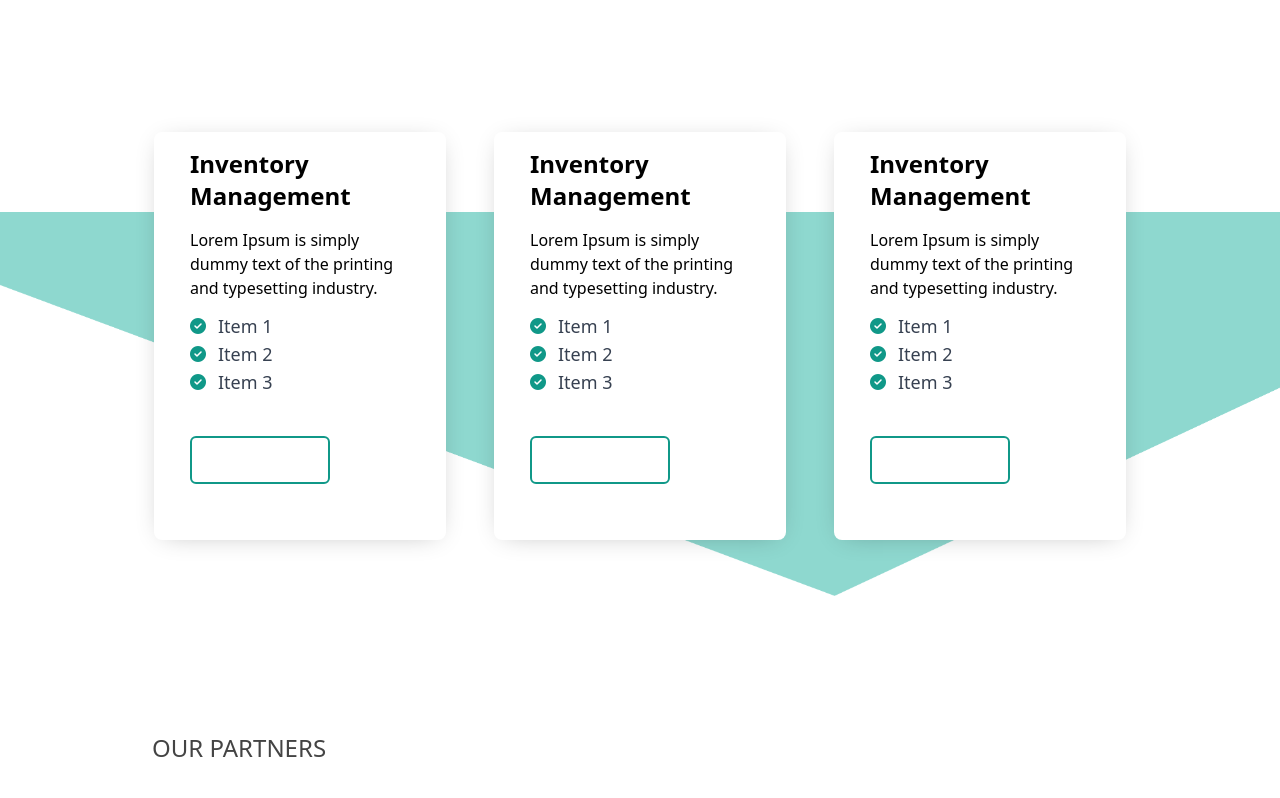
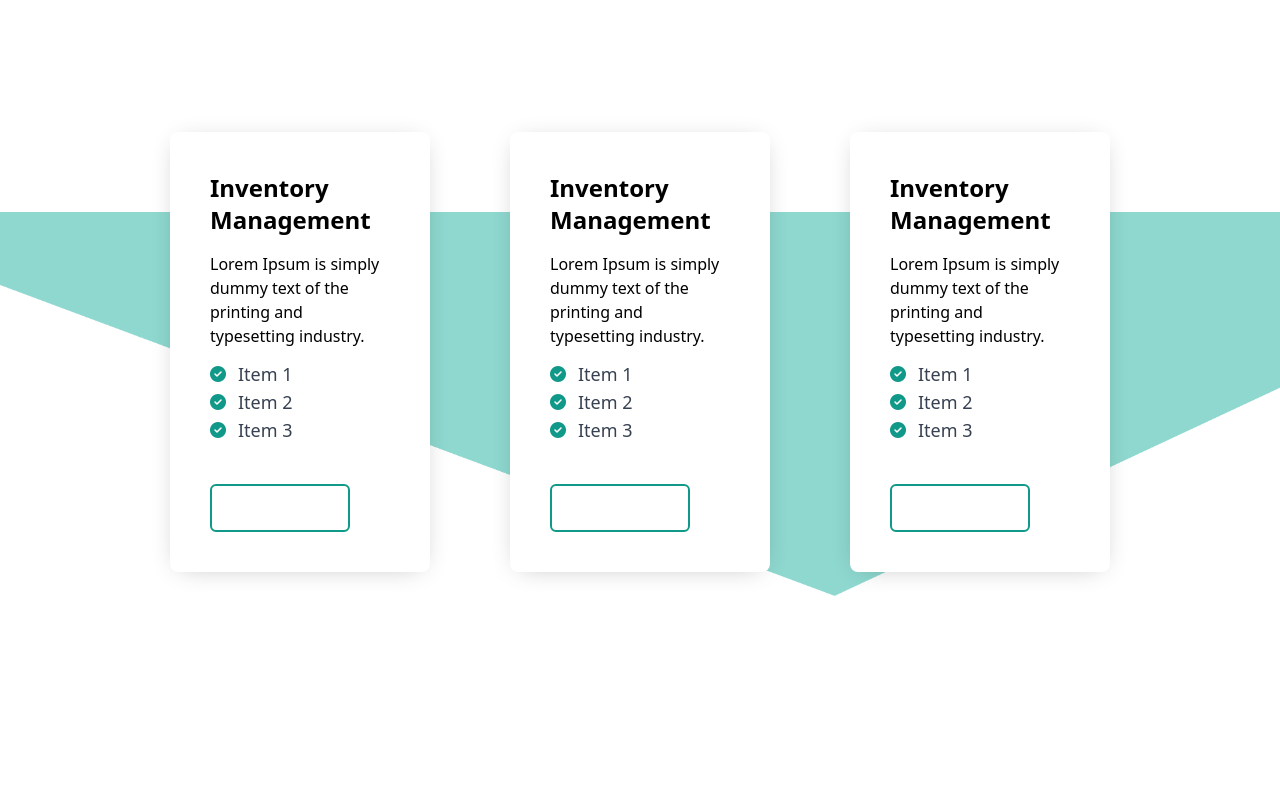
Before and after one commit to MOOS-Tech/moos-website, a Nuxt app: page / in a window 1280 px wide. Shown: the part 620-1418 px from the top of the page. Built offline with nearby package versions, Linux system fonts and the light colour scheme.

Commit message:
map section card section break down into components

```diff
--- /dev/null
+++ b/components/HomePage/mapAndContact.vue
@@ -0,0 +1,47 @@
+<template>
+     <section class=" pt-20 relative flex mb-10 ">
+      <div class=" mx-auto w-full px-5 lg:max-w-7xl items-center ">
+        <div class="grid gap-2 md:grid-cols-2 md:gap-12 lg:gap-48 mx-auto ">
+          <div class=" p-12 py-6 ">
+            <div class="mx-auto md:mx-0 text-center justify-center">
+              <h3 class="text-4xl font-bold">Ready to dive in?</h3>
+              <form action="" class="mt-4 flex flex-col mb-4">
+                <!-- <input type="email" name="email" id="email" placeholder="Enter your email" class="w-full rounded border border-white/50 bg-transparent px-3 py-2 text-white placeholder:text-white/50 md:max-w-[18rem]" /> -->
+                <FormInput type="name" name="name" id="name" placeholder="Name"></FormInput>
+                <FormInput type="email" name="email" id="email" placeholder="Email"></FormInput>
+                <FormInput type="email" name="email" id="email" placeholder="Email"></FormInput>
+              </form>
+              <FormButton>Book a Meeting</FormButton>
+            </div>
+          </div>
+          <div class="flex justify-center md:justify-end ">
+            <iframe width="100%" height="100%" frameborder="0" marginheight="0" marginwidth="0" title="map" scrolling="no"
+              src="https://maps.google.com/maps?q=MOOS%20International,%20Spaklerweg%2014,%20B4,%201096%20BA%20Amsterdam,%20Netherlands&output=embed"
+              style=""></iframe>
+          </div>
+        </div>
+      </div>
+      <div class="lg:h-auto lg:max-w-none lg:mx-0 mx-auto ">
+        <img src="@/assets/images/Vector_1.png" alt=""
+          class="w-full  h-full lg:h-96 object-cover absolute top-20 left-0 lg:absolute lg:max-h-none "
+          style="z-index: -1; width: 950px;">
+      </div>
+    </section>
+</template>
+<script>
+import FormInput from "@/components/common/Form/FormInputField";
+import FormButton from "@/components/common/Form/FormButton";
+
+export default {
+  name: "index",
+  components: {
+    FormInput,
+    FormButton,
+
+  },
+  data() {
+    return {
+    }
+}
+}
+</script>
--- /dev/null
+++ b/components/HomePage/smallWhiteCard.vue
@@ -0,0 +1,65 @@
+<template>
+  <div class="w-full px-4 mb-10 md:w-1/2  lg:w-1/4" v-for="(item, index) in items"
+          :key="index">
+     <div class="mx-auto p-10 bg-white shadow-3xl rounded-lg">
+            <div>
+              <h3>
+                <a href="javascript:void(0)"
+                  class="text-dark hover:text-primary mb-4 inline-block text-xl font-semibold sm:text-2xl lg:text-xl xl:text-2xl">
+                  {{ item.title }}
+                </a>
+              </h3>
+              <p class="text-body-color text-base">
+                {{ item.description }}
+              </p>
+            </div>
+            <div class="flex justify-left mt-3">
+              <ul>
+                <li class="flex items-center" v-for="(item, index) in blogs" :key="index">
+                  <i class="fas fa-check-circle text-green-200"></i>
+                  <span class="text-gray-700 text-lg ml-3">{{ item }}</span>
+                </li>
+              </ul>
+            </div>
+            <div class="mt-10  flex flex-col items-center gap-4 lg:flex-row">
+              <FormButton class=" bg-white border-2 border-green-200 text-green-200 ">
+                Learn More
+              </FormButton>
+            </div>
+          </div>
+          </div>
+</template>
+<script>
+import FormButton from "@/components/common/Form/FormButton";
+
+export default {
+  name: "smallWhiteCard",
+  components: {
+
+    FormButton,
+
+  },
+  data() {
+    return {
+      items: [
+        {
+          date: 'Dec 22, 2023',
+          title: 'Inventory Management',
+          description: 'Lorem Ipsum is simply dummy text of the printing and typesetting industry.',
+        },
+        {
+          date: 'Jan 15, 2024',
+          title: 'Inventory Management',
+          description: 'Lorem Ipsum is simply dummy text of the printing and typesetting industry.',
+        },
+        {
+          date: 'Feb 10, 2024',
+          title: 'Inventory Management',
+          description: 'Lorem Ipsum is simply dummy text of the printing and typesetting industry.',
+        },
+      ],
+    blogs: ["Item 1", "Item 2", "Item 3"],
+    }
+  }
+}
+</script>
--- a/pages/index.vue
+++ b/pages/index.vue
@@ -37,42 +37,11 @@
           class="w-full  h-full lg:h-96 object-cover absolute top-40 left-0 lg:absolute lg:max-h-none "
           style="z-index: -1;">
       </div>
-      <div class="mx-4 flex flex-wrap flex-col gap-12 md:flex-row
-    items-center justify-center">
+      <div class="mx-4 flex flex-wrap  gap-12 md:flex-row items-center justify-center">
+        <WhiteCard></WhiteCard>
+      </div>
+    </section>
 
-        <div class="w-full px-4 md:w-1/2 py-4 lg:w-1/4 bg-white shadow-3xl rounded-lg" v-for="(item, index) in items"
-          :key="index">
-          <div class="mx-auto mb-10 px-5">
-            <div>
-              <h3>
-                <a href="javascript:void(0)"
-                  class="text-dark hover:text-primary mb-4 inline-block text-xl font-semibold sm:text-2xl lg:text-xl xl:text-2xl">
-                  {{ item.title }}
-                </a>
-              </h3>
-              <p class="text-body-color text-base">
-                {{ item.description }}
-              </p>
-            </div>
-            <div class="flex justify-left mt-3">
-              <ul>
-                <li class="flex items-center" v-for="(item, index) in blogs" :key="index">
-                  <i class="fas fa-check-circle text-green-200"></i>
-                  <span class="text-gray-700 text-lg ml-3">{{ item }}</span>
-                </li>
-              </ul>
-            </div>
-            <div class="mt-10  flex flex-col items-center gap-4 lg:flex-row">
-              <FormButton class=" bg-white border-2 border-green-200 text-green-200 ">
-                Learn More
-              </FormButton>
-            </div>
-          </div>
-        </div>
-
-      </div>
-
-    </section>
     <!-- ====== Partner Section-->
     <section class="pt-20 lg:max-w-10xl w-full  sm:px-10 md:px-12 px-8 lg:px-10 flex flex-col lg:flex-row justify-center">
       <div class=" container w-full rounded-lg bg-white py-4 sm:justify-center  sm:px-10 md:px-12 lg:px-20">
@@ -92,12 +61,8 @@
     <section class="pt-20 lg:max-w-10xl w-full sm:px-10 md:px-12 px-5 lg:px-10 flex flex-col lg:flex-row">
       <div class="container py-10 mx-auto sm:flex sm:justify-center w-full sm:px-10 md:px-12 lg:px-20">
         <div class="flex flex-col text-center w-full items-center ">
-          <h1 class="sm:text-2xl text-4xl xl:text-5xl  title-font mb-4 text-black-200">During our pilot we achieved a
-            three
-            month
-            ROI, as we reduced our out of stock by 50% and spend
-            37% less time on stock counting.”</h1>
-          <p class="lg:w-2/3 mx-auto leading-relaxed text-base">Danny Bailey, CFO</p>
+          <h1 class="sm:text-2xl text-4xl xl:text-5xl  title-font mb-4 text-black-200">{{ this.Quote }}</h1>
+          <p class="lg:w-2/3 mx-auto leading-relaxed text-base">{{ this.Speaker }}</p>
         </div>
       </div>
     </section>
@@ -106,7 +71,6 @@
     <section class=" pt-20 lg:max-w-10xl w-full sm:px-10 md:px-12 px-5 lg:px-10 flex flex-col lg:flex-row py-10 ">
       <div
         class="sm:flex sm:justify-center py-10 mx-auto lg:max-w-7xl w-full sm:px-10 md:px-12  rounded-lg bg-white shadow-3xl ">
-
         <div class="flex flex-col  sm:shrink-0 sm:grow sm:basis-0   items-center" v-for="(card, index) in cards"
           :key="index">
           <a href="#!">
@@ -120,41 +84,12 @@
               {{ card.description }}
             </p>
           </div>
-
         </div>
-
       </div>
     </section>
 
     <!-- ====== Map and the Contact Section-->
-    <section class=" pt-20 relative flex mb-10 ">
-      <div class=" mx-auto w-full px-5 lg:max-w-7xl items-center ">
-        <div class="grid gap-2 md:grid-cols-2 md:gap-12 lg:gap-48 mx-auto ">
-          <div class=" p-12 py-6 ">
-            <div class="mx-auto md:mx-0 text-center justify-center">
-              <h3 class="text-4xl font-bold">Ready to dive in?</h3>
-              <form action="" class="mt-4 flex flex-col mb-4">
-                <!-- <input type="email" name="email" id="email" placeholder="Enter your email" class="w-full rounded border border-white/50 bg-transparent px-3 py-2 text-white placeholder:text-white/50 md:max-w-[18rem]" /> -->
-                <FormInput type="name" name="name" id="name" placeholder="Name"></FormInput>
-                <FormInput type="email" name="email" id="email" placeholder="Email"></FormInput>
-                <FormInput type="email" name="email" id="email" placeholder="Email"></FormInput>
-              </form>
-              <FormButton>Book a Meeting</FormButton>
-            </div>
-          </div>
-          <div class="flex justify-center md:justify-end ">
-            <iframe width="100%" height="100%" frameborder="0" marginheight="0" marginwidth="0" title="map" scrolling="no"
-              src="https://maps.google.com/maps?q=MOOS%20International,%20Spaklerweg%2014,%20B4,%201096%20BA%20Amsterdam,%20Netherlands&output=embed"
-              style=""></iframe>
-          </div>
-        </div>
-      </div>
-      <div class="lg:h-auto lg:max-w-none lg:mx-0 mx-auto ">
-        <img src="@/assets/images/Vector_1.png" alt=""
-          class="w-full  h-full lg:h-96 object-cover absolute top-20 left-0 lg:absolute lg:max-h-none "
-          style="z-index: -1; width: 950px;">
-      </div>
-    </section>
+    <MapAndContact></MapAndContact>
 
   </div>
 </template>
@@ -163,33 +98,21 @@
 
 import FormInput from "@/components/common/Form/FormInputField";
 import FormButton from "@/components/common/Form/FormButton";
+import WhiteCard from "~/components/HomePage/smallWhiteCard.vue";
+import MapAndContact from "~/components/HomePage/mapAndContact.vue";
 
 export default {
   name: "index",
   components: {
     FormInput,
-    FormButton
+    FormButton,
+    WhiteCard,
+    MapAndContact
   },
   data() {
     return {
-      items: [
-        {
-          date: 'Dec 22, 2023',
-          title: 'Inventory Management',
-          description: 'Lorem Ipsum is simply dummy text of the printing and typesetting industry.',
-        },
-        {
-          date: 'Jan 15, 2024',
-          title: 'Inventory Management',
-          description: 'Lorem Ipsum is simply dummy text of the printing and typesetting industry.',
-        },
-        {
-          date: 'Feb 10, 2024',
-          title: 'Inventory Management',
-          description: 'Lorem Ipsum is simply dummy text of the printing and typesetting industry.',
-        },
-      ],
-      blogs: ["Item 1", "Item 2", "Item 3"],
+
+
       users: [
         {
 
@@ -240,6 +163,9 @@ export default {
         },
         // Add more card objects as needed
       ],
+      Quote: "During our pilot we achieved a three month ROI, as we reduced our out of stock by 50% and spend 37% less time on stock counting.”",
+      Speaker : "Danny Bailey, CFO"
+
     };
   },
 }
```
